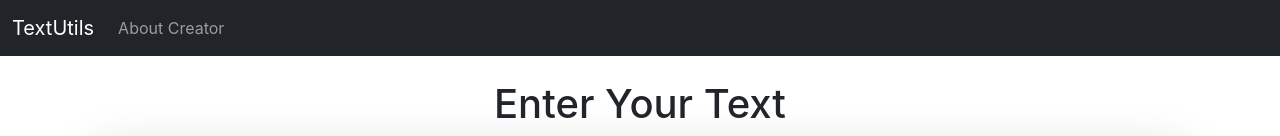
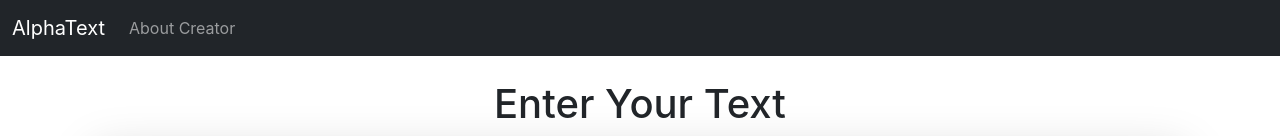
Before and after one commit to gagan257/AlphaText, a React (Create React App) app: page / in a window 1280 px wide. Shown: the top 136 px of the page. Built offline with nearby package versions, Linux system fonts and the light colour scheme.

Commit message:
AlphaText website name

```diff
--- a/src/App.js
+++ b/src/App.js
@@ -8,7 +8,7 @@ import Footer from "./components/Footer";
 function App() {
   return (
     <div>
-      <Navbar title="TextUtils" aboutbtn="About Creator" />
+      <Navbar title="AlphaText" aboutbtn="About Creator" />
       <div className="container my-4">
         <TextForm heading="Enter Your Text" />
       </div>
```
